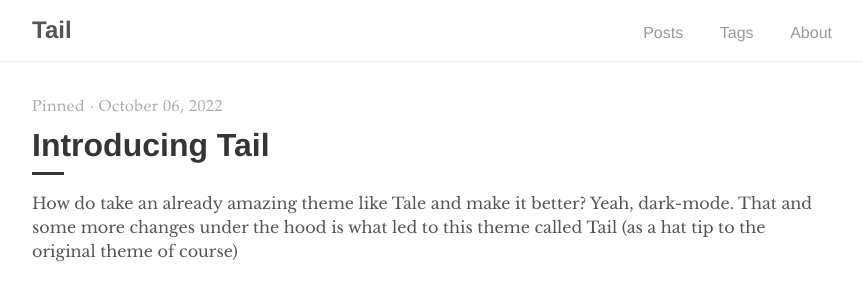
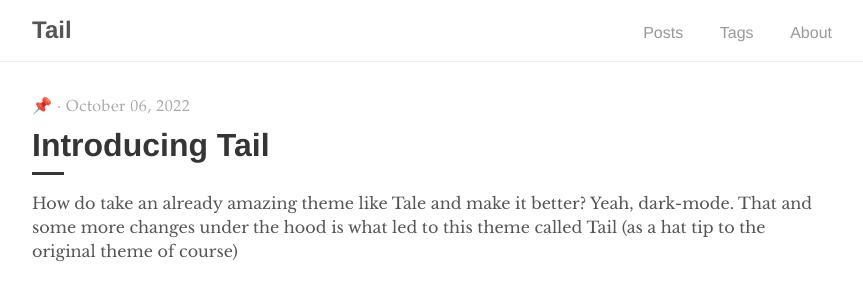
Before and after one commit to jitinnair1/tail, a Jekyll site: the page built from index.html, in a window 1280 px wide. Shown: the top 287 px of the page, without its empty margins (208-1071 px from the left). Built offline with Jekyll 4.4.1, drawn with Linux system fonts in a browser that asks for light colours; the list of posts is cut into pages by our own code.

Commit message:
add emoji to pinnd post

```diff
--- a/_includes/catalogue_item.html
+++ b/_includes/catalogue_item.html
@@ -1,7 +1,7 @@
 <a href="{{ post.url | prepend: site.baseurl }}" class="catalogue-item">
   <div>
     {% if include.sticky == 'true' %}
-    <span class="catalogue-pinned">Pinned &middot;</span>
+    <span class="catalogue-pinned">📌 &middot;</span>
     {% endif %}
     <time datetime="{{ post.date }}" class="catalogue-time">{{ post.date | date: "%B %d, %Y" }}</time>
     <h1 class="catalogue-title">{{ post.title }}</h1>
```
